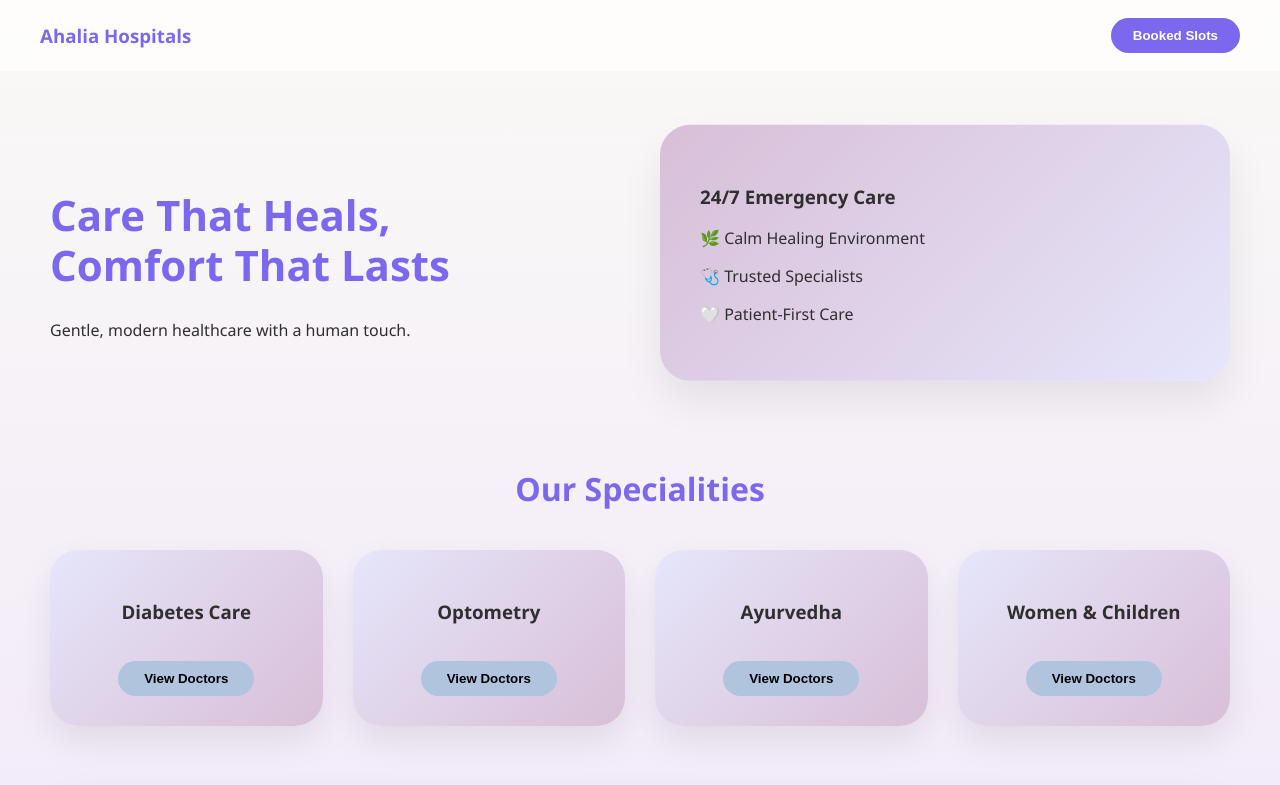
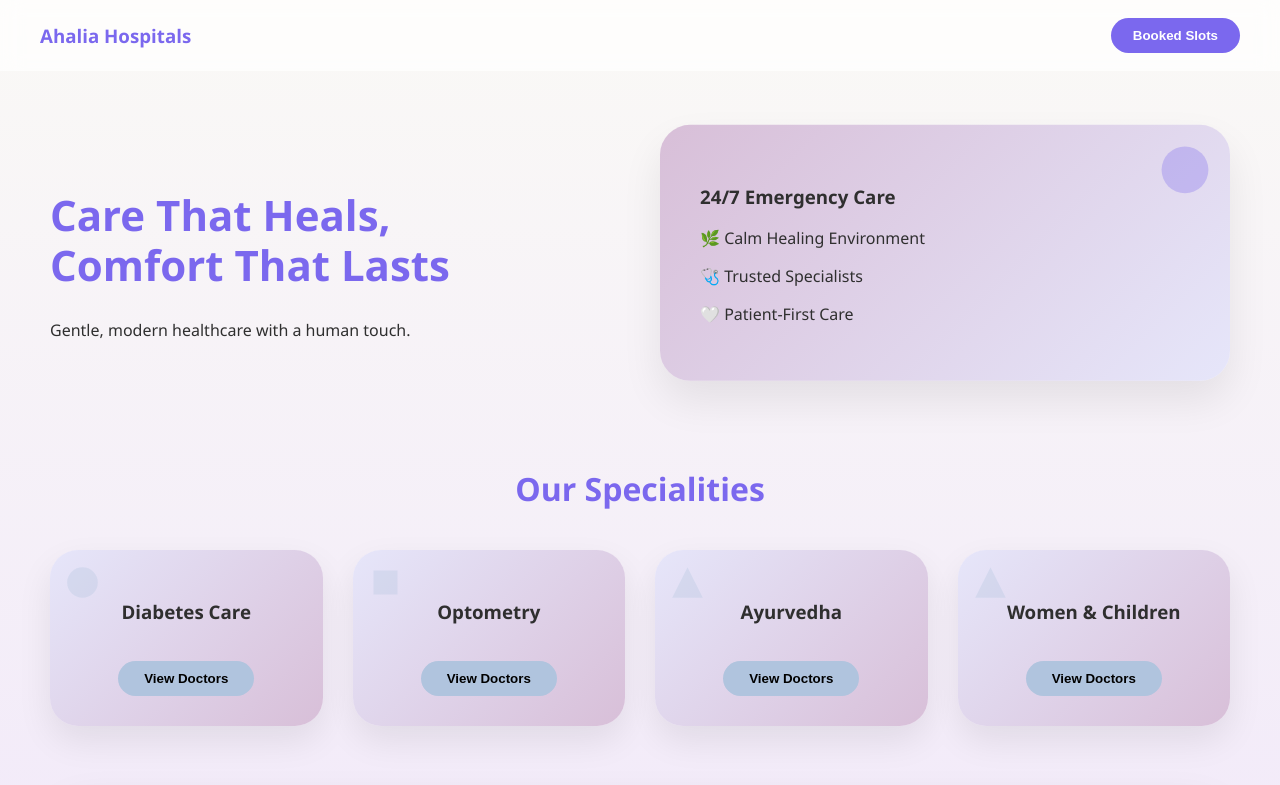
Before and after one commit to basil-ai-1111/helo, a plain HTML site: page index.html in a window 1280 px wide. Shown: the top 785 px of the page. Drawn offline with Linux system fonts and the light colour scheme.

Commit message:
Update index.html

```diff
--- a/index.html
+++ b/index.html
@@ -91,6 +91,16 @@ header button:hover{
     box-shadow:0 20px 40px rgba(0,0,0,0.08);
     animation:float 3s ease-in-out infinite;
     color:#2F2F2F;
+    position:relative;
+}
+
+.hero-box svg{
+    position:absolute;
+    top:20px;
+    right:20px;
+    width:50px;
+    height:50px;
+    opacity:0.3;
 }
 
 @keyframes float{
@@ -120,6 +130,15 @@ header button:hover{
     transition:0.4s;
     position:relative;
     color:#2F2F2F;
+}
+
+.card svg{
+    position:absolute;
+    top:15px;
+    left:15px;
+    width:35px;
+    height:35px;
+    opacity:0.3;
 }
 
 .card:hover{
@@ -166,6 +185,16 @@ header button:hover{
     box-shadow:0 20px 40px rgba(0,0,0,0.1);
     margin-top:60px;
     color:#2F2F2F;
+    position:relative;
+}
+
+.cta svg{
+    position:absolute;
+    top:20px;
+    left:20px;
+    width:60px;
+    height:60px;
+    opacity:0.2;
 }
 
 .popup{
@@ -267,21 +296,38 @@ small{
             <p>🌿 Calm Healing Environment</p>
             <p>🩺 Trusted Specialists</p>
             <p>🤍 Patient-First Care</p>
+            <!-- Soft SVG Icon -->
+            <svg fill="#7B68EE" viewBox="0 0 64 64">
+                <circle cx="32" cy="32" r="30"/>
+            </svg>
         </div>
     </div>
 
     <h2 class="section-title">Our Specialities</h2>
 
     <div class="grid">
-        <div class="card"><h3>Diabetes Care</h3><button onclick="openHospital('diabetes')">View Doctors</button></div>
-        <div class="card"><h3>Optometry</h3><button onclick="openHospital('optometry')">View Doctors</button></div>
-        <div class="card"><h3>Ayurvedha</h3><button onclick="openHospital('ayurvedha')">View Doctors</button></div>
-        <div class="card"><h3>Women & Children</h3><button onclick="openHospital('women')">View Doctors</button></div>
+        <div class="card">
+            <svg fill="#B0C4DE" viewBox="0 0 64 64"><circle cx="32" cy="32" r="28"/></svg>
+            <h3>Diabetes Care</h3><button onclick="openHospital('diabetes')">View Doctors</button>
+        </div>
+        <div class="card">
+            <svg fill="#B0C4DE" viewBox="0 0 64 64"><rect x="10" y="10" width="44" height="44"/></svg>
+            <h3>Optometry</h3><button onclick="openHospital('optometry')">View Doctors</button>
+        </div>
+        <div class="card">
+            <svg fill="#B0C4DE" viewBox="0 0 64 64"><polygon points="32,4 60,60 4,60"/></svg>
+            <h3>Ayurvedha</h3><button onclick="openHospital('ayurvedha')">View Doctors</button>
+        </div>
+        <div class="card">
+            <svg fill="#B0C4DE" viewBox="0 0 64 64"><path d="M32 4 L60 60 H4 Z"/></svg>
+            <h3>Women & Children</h3><button onclick="openHospital('women')">View Doctors</button>
+        </div>
     </div>
 
     <div class="cta">
         <h2>Need Help? Book Your Appointment Now!</h2>
         <button onclick="showBookings()">View Booked Slots</button>
+        <svg fill="#D8BFD8" viewBox="0 0 64 64"><circle cx="32" cy="32" r="30"/></svg>
     </div>
 </div>
 
```
